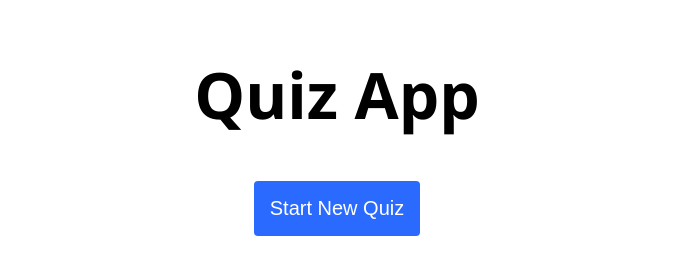
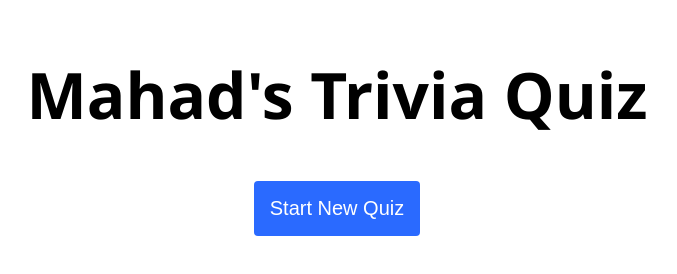
Before and after one commit to mahaaad/quiz, a plain HTML site: page index.html in a window 1280 px wide. Shown: the whole page, without its empty margins (303-980 px from the left). Drawn offline with Linux system fonts and the light colour scheme.

Commit message:
Add files via upload

```diff
--- a/index.html
+++ b/index.html
@@ -1,14 +1,14 @@
 <!DOCTYPE html>
 <html>
 <head>
-    <title>Quiz app</title>
+    <title>Mahad's Trivia Quiz</title>
     <meta chartset="UTF-8">
     <meta name="viewport" content="width=device-width initial-scale=1.0">
     <link rel="stylesheet" href="style.css">
     <script src=script.js defer></script>
 </head>
 <body>
-    <h1>Quiz App</h1>
+    <h1>Mahad's Trivia Quiz</h1>
     <button class="start">Start New Quiz</button>
     <div class="quiz-container">
         <ol class="quiz-questions">
```
